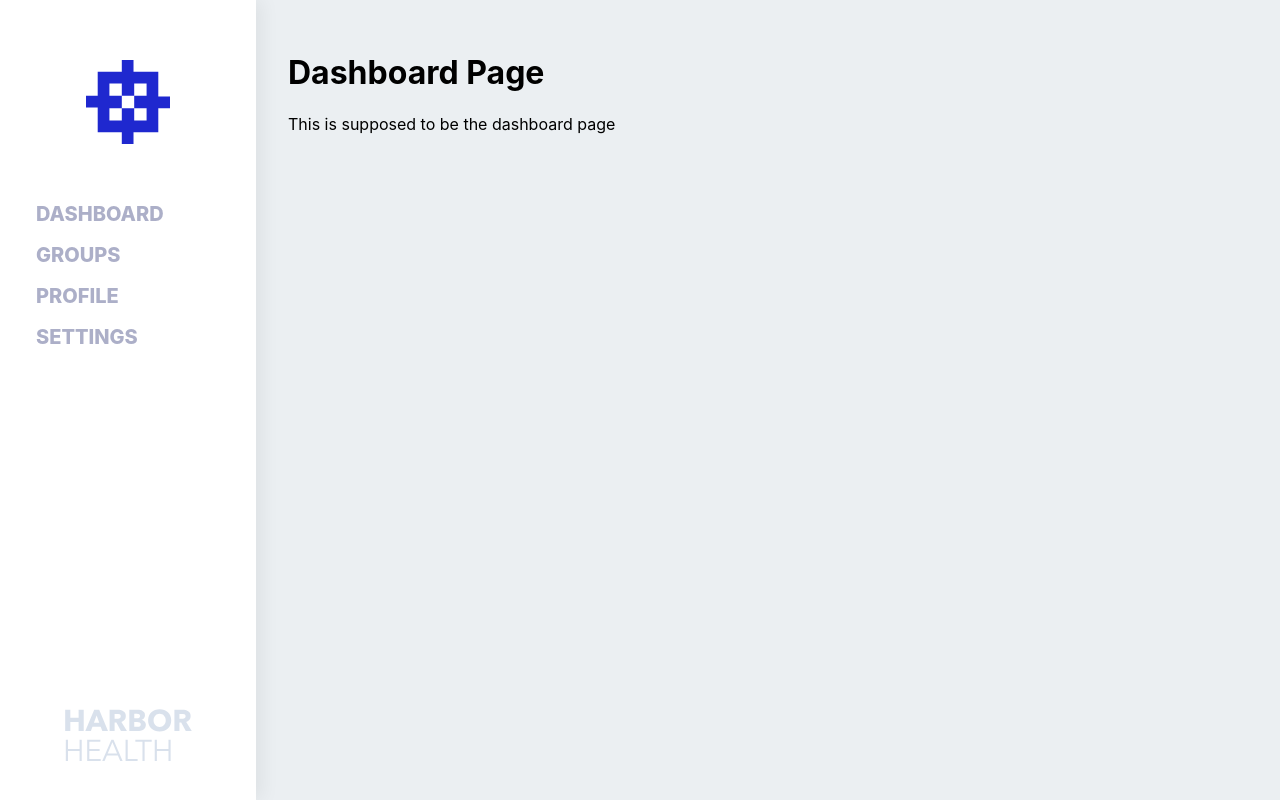
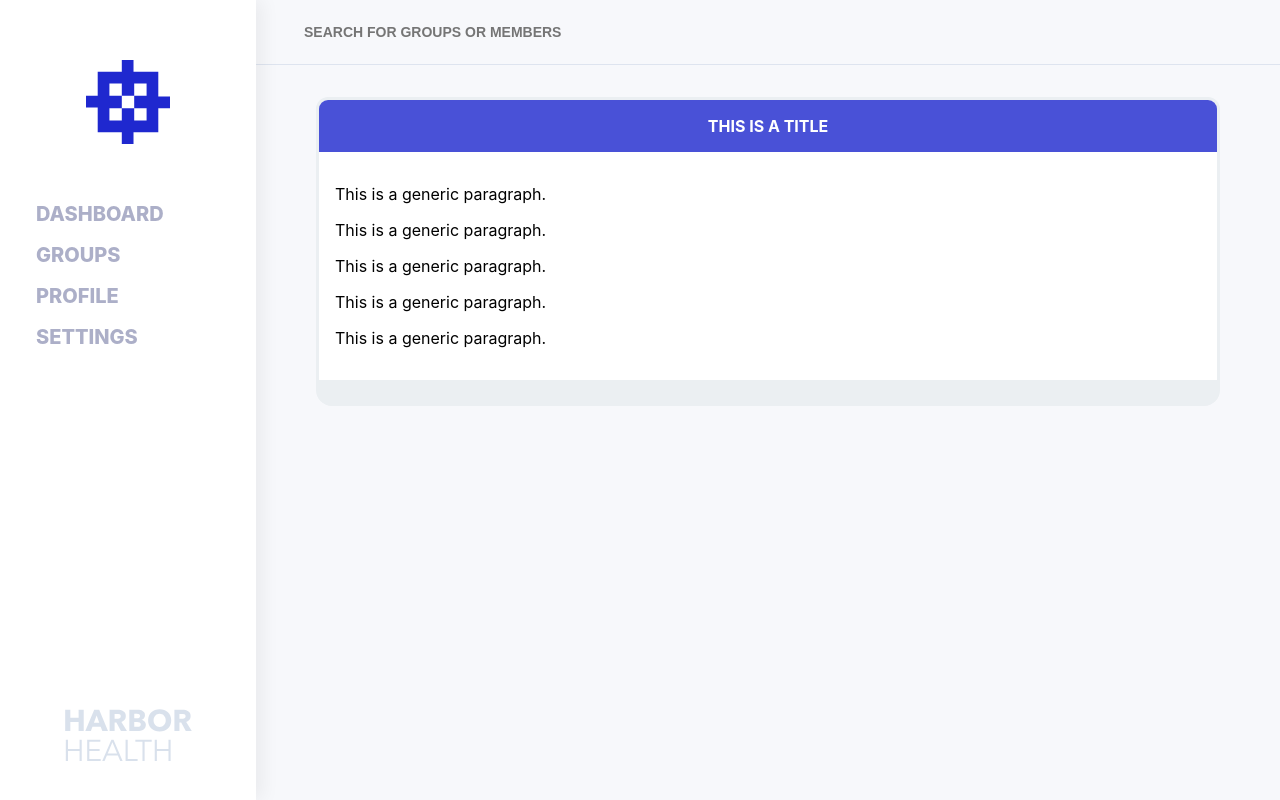
Before and after one commit to cchyung/sensehealth-frontend, a React (Create React App) app: page /dashboard in a window 1280 px wide. Built offline with nearby package versions, Linux system fonts and the light colour scheme.

Commit message:
added search and card components

```diff
--- /dev/null
+++ b/src/components/card.js
@@ -0,0 +1,38 @@
+import React from 'react';
+import styled from 'styled-components';
+
+function Card({ title, children }) {
+  return (
+    <Wrapper>
+      <Title>{title}</Title>
+
+      <Body>
+        {children}
+      </Body>
+    </Wrapper>
+  );
+}
+
+const Wrapper  = styled.div`
+  border-radius: 12px 12px 16px 16px;
+  border: 3px solid #EBEFF2;
+  border-bottom-width: 16px;
+  overflow: hidden;
+`;
+
+const Title = styled.div`
+  background: rgba(31,40,207,0.8);
+  color: #FFFFFF;
+  padding: 16px 0;
+  text-align: center;
+  font-weight: 700;
+  text-transform: uppercase;
+`;
+
+const Body = styled.div`
+  background: #FFFFFF;
+  padding: 16px;
+  border-bottom: 10px solid #EBEFF2;
+`;
+
+export default Card;
--- /dev/null
+++ b/src/components/container.js
@@ -0,0 +1,7 @@
+import styled from 'styled-components';
+
+const Container = styled.div`
+  padding: 32px 60px;
+`;
+
+export default Container;
--- a/src/components/index.js
+++ b/src/components/index.js
@@ -1,2 +1,5 @@
 export { default as Menu } from "./menu";
 export { default as Main } from "./main";
+export { default as Container } from "./container";
+export { default as Search } from "./search";
+export { default as Card } from "./card";
--- a/src/components/main.js
+++ b/src/components/main.js
@@ -2,8 +2,7 @@ import styled from 'styled-components';
 
 const Main = styled.div`
   margin-left: 256px;
-  padding: 32px;
-  background: #EBEFF2;
+  background: #F7F8FB;
   height: 100%;
   box-sizing: border-box;
 `;
--- /dev/null
+++ b/src/components/search.js
@@ -0,0 +1,15 @@
+import styled from 'styled-components';
+
+const Search = styled.input`
+  width: 100%;
+  box-sizing: border-box;
+  background: transparent;
+  padding: 24px 48px;
+  border: none;
+  text-transform: uppercase;
+  font-weight: 700;
+  font-size: 14px;
+  border-bottom: 1px solid rgba(0, 56, 128, 0.1);
+`;
+
+export default Search;
--- a/src/pages/dashboard.js
+++ b/src/pages/dashboard.js
@@ -1,6 +1,6 @@
 import React from 'react';
 
-import { Menu, Main} from '../components';
+import { Menu, Main, Container, Search, Card } from '../components';
 
 function Dashboard() {
   return (
@@ -8,8 +8,17 @@ function Dashboard() {
       <Menu />
 
       <Main>
-        <h1>Dashboard Page</h1>
-        <p>This is supposed to be the dashboard page</p>
+        <Search type="text" placeholder="Search for groups or members" />
+
+        <Container>
+          <Card title="This is a title">
+            <p>This is a generic paragraph.</p>
+            <p>This is a generic paragraph.</p>
+            <p>This is a generic paragraph.</p>
+            <p>This is a generic paragraph.</p>
+            <p>This is a generic paragraph.</p>
+          </Card>
+        </Container>
       </Main>
     </>
   );
--- a/src/pages/groups.js
+++ b/src/pages/groups.js
@@ -1,6 +1,6 @@
 import React from 'react';
 
-import { Menu, Main } from '../components';
+import { Menu, Main, Container, Card } from '../components';
 
 function Groups() {
   return (
@@ -8,8 +8,15 @@ function Groups() {
       <Menu />
 
       <Main>
-        <h1>Groups Page</h1>
-        <p>This is supposed to be the groups page</p>
+        <Container>
+          <Card title="Groups">
+            <p>This is a generic paragraph.</p>
+            <p>This is a generic paragraph.</p>
+            <p>This is a generic paragraph.</p>
+            <p>This is a generic paragraph.</p>
+            <p>This is a generic paragraph.</p>
+          </Card>
+        </Container>
       </Main>
     </>
   );
--- a/src/pages/profile.js
+++ b/src/pages/profile.js
@@ -1,6 +1,6 @@
 import React from 'react';
 
-import { Menu, Main } from '../components';
+import { Menu, Main, Container, Card } from '../components';
 
 function Profile() {
   return (
@@ -8,8 +8,15 @@ function Profile() {
       <Menu />
 
       <Main>
-        <h1>Profile Page</h1>
-        <p>This is supposed to be the profile page</p>
+        <Container>
+          <Card title="Profile">
+            <p>This is a generic paragraph.</p>
+            <p>This is a generic paragraph.</p>
+            <p>This is a generic paragraph.</p>
+            <p>This is a generic paragraph.</p>
+            <p>This is a generic paragraph.</p>
+          </Card>
+        </Container>
       </Main>
     </>
   );
--- a/src/pages/settings.js
+++ b/src/pages/settings.js
@@ -1,6 +1,6 @@
 import React from 'react';
 
-import { Menu, Main } from '../components';
+import { Menu, Main, Container, Card } from '../components';
 
 function Settings() {
   return (
@@ -8,8 +8,15 @@ function Settings() {
       <Menu />
 
       <Main>
-        <h1>Settings Page</h1>
-        <p>This is supposed to be the settings page</p>
+        <Container>
+          <Card title="Settings">
+            <p>This is a generic paragraph.</p>
+            <p>This is a generic paragraph.</p>
+            <p>This is a generic paragraph.</p>
+            <p>This is a generic paragraph.</p>
+            <p>This is a generic paragraph.</p>
+          </Card>
+        </Container>
       </Main>
     </>
   );
```
